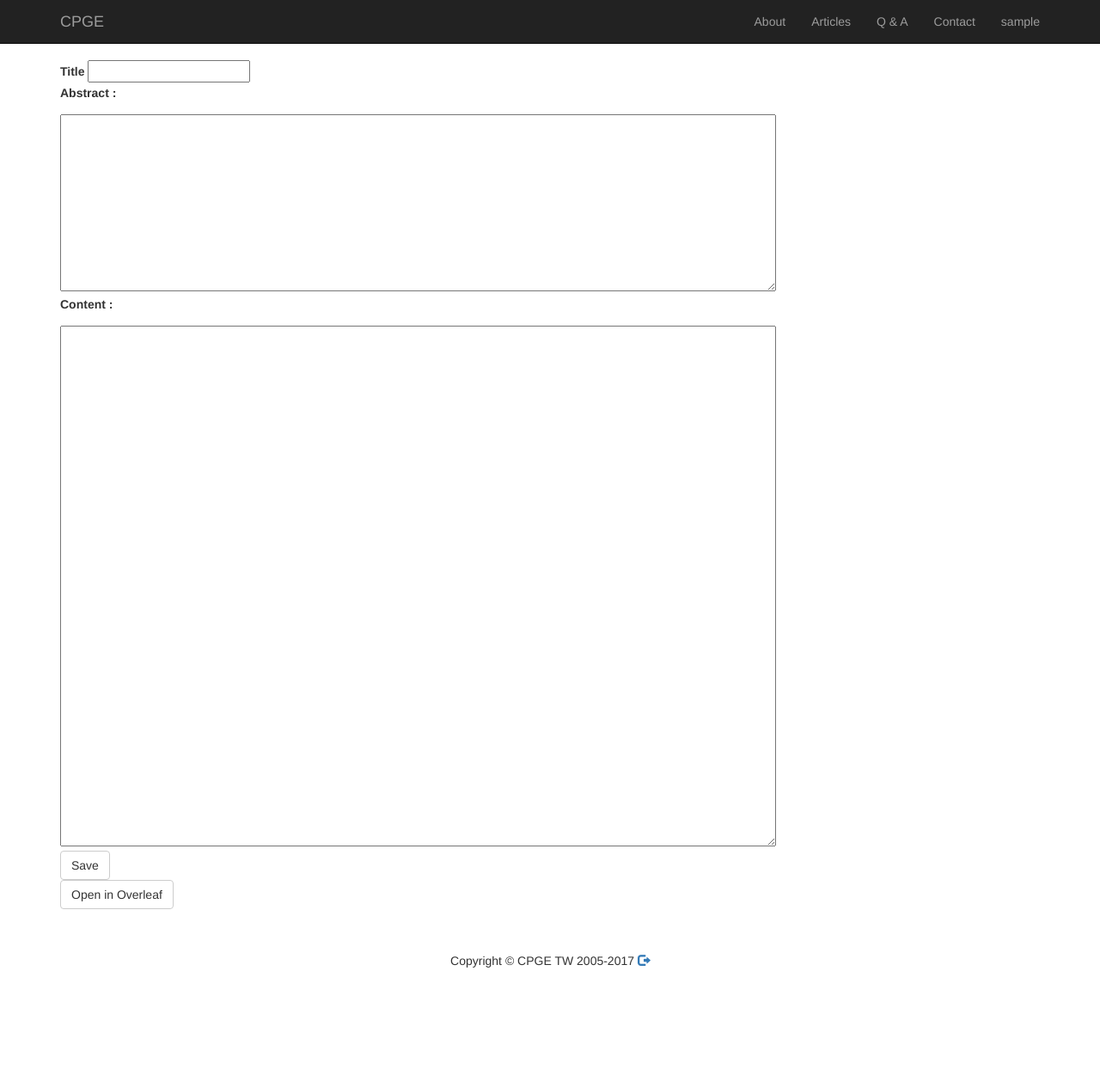
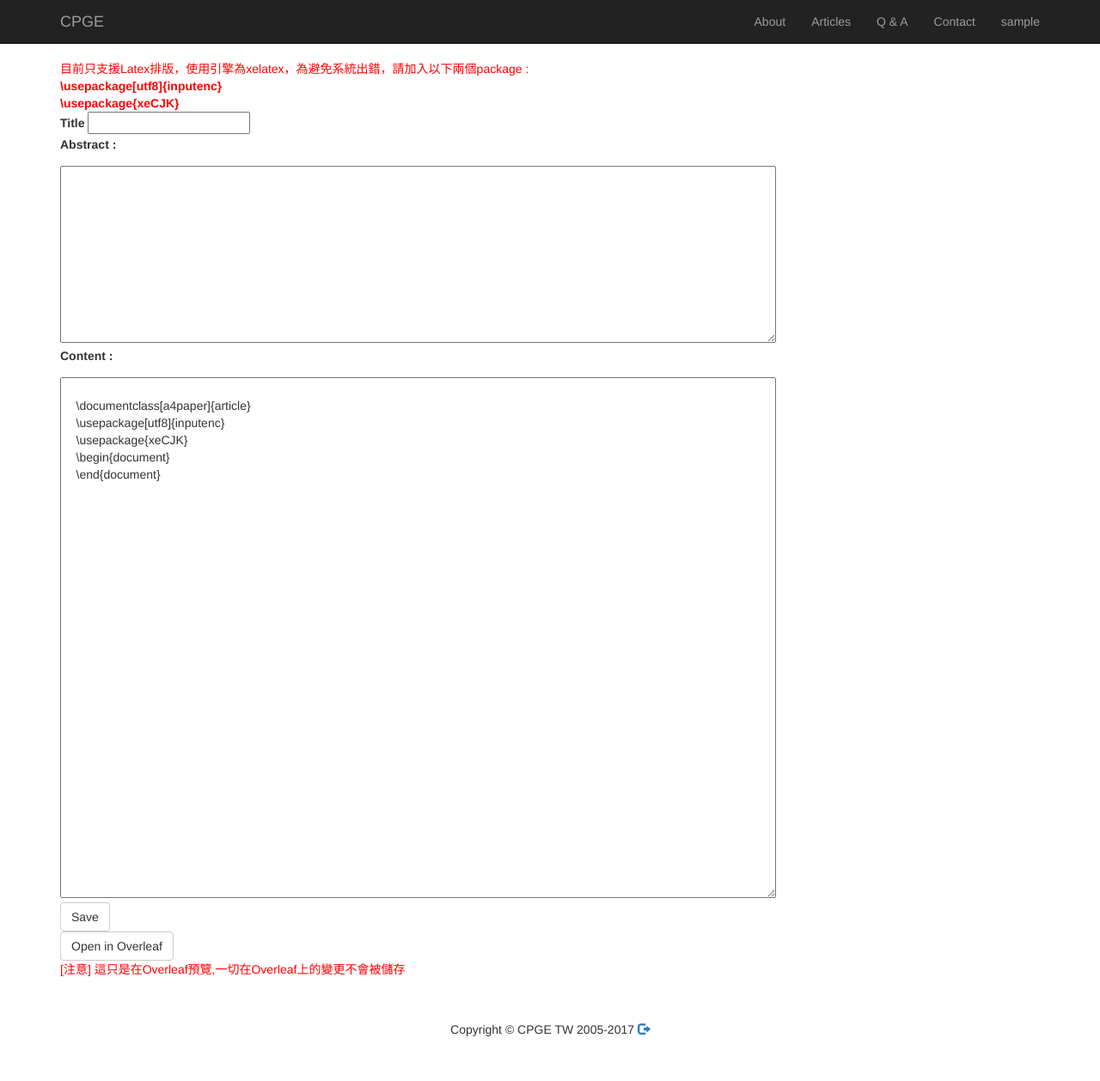
Before and after one commit to anthonyhtyao/cpge_tw, a Django app: page /newarticle in a window 1280 px wide. Shown: the whole page at 86% size. Before the commit the page ends 1126 px from the top, so only its background shows below. Run offline with Django 3.2, Linux system fonts and the light colour scheme; the visitor is signed in with stand-in values (Sample User, id 1); some libraries are stand-ins or nearby versions.

Commit message:
Add comment in create article's page

```diff
--- /dev/null
+++ b/static/css/style.css
@@ -0,0 +1,3 @@
+.important {
+    color : red;
+}
--- a/templates/admin/newArticle.html
+++ b/templates/admin/newArticle.html
@@ -1,5 +1,12 @@
 {% extends 'base.html' %}
 {% block body_block %}
+<div class="important">
+目前只支援Latex排版，使用引擎為xelatex，為避免系統出錯，請加入以下兩個package : <br/>
+<b>
+  \usepackage[utf8]{inputenc}<br/>
+  \usepackage{xeCJK}
+</b>
+</div>
   {% if currentArticle %}
     <form id = "article_form" method="post" action="/article/{{currentArticle.id}}/edit" enctype="multipart/form-data">
   {% else %}
@@ -14,15 +21,36 @@
   <textarea id="newAbstract" type="text" name="abstract" cols ="100" rows="10">{{currentArticle.abstract}} </textarea>
   <br/>
   <p><label for='contentLtx'>Content : </label></p>
-  <textarea id="contentLtx" type="text" name="contentLtx" cols ="100" rows="30">{{currentArticle.contentLtx}} </textarea>
+  <textarea id="contentLtx" type="text" name="contentLtx" cols ="100" rows="30">
+  {% if currentArticle %}
+    {{currentArticle.contentLtx}}
+  {% else %}
+    \documentclass[a4paper]{article}
+    \usepackage[utf8]{inputenc}
+    \usepackage{xeCJK}
+    \begin{document}
+    \end{document}
+  {% endif %}
+  </textarea>
   <br/>
   <button type="submit" class="btn btn-default">Save</button>
   </div>
-</form>
-<form action="https://www.overleaf.com/docs?engine=xelatex" method="post" target="_blank">
-<textarea id="snip" style="display:none;" name="snip" rows="10" cols="60">{{currentArticle.contentLtx}} </textarea>
+  </form>
+  <form action="https://www.overleaf.com/docs?engine=xelatex" method="post" target="_blank">
+  <textarea id="snip" style="display:none;" name="snip" rows="10" cols="60">
+  {% if currentArticle %}
+    {{currentArticle.contentLtx}}
+  {% else %}
+    \documentclass[a4paper]{article}
+    \usepackage[utf8]{inputenc}
+    \usepackage{xeCJK}
+    \begin{document}
+    \end{document}
+  {% endif %}
+  </textarea>
   <button type="submit" class="btn btn-default">Open in Overleaf</button>
-</form>
+  <p class="important">[注意] 這只是在Overleaf預覽,一切在Overleaf上的變更不會被儲存</p>
+  </form>
 <script>
     $("#contentLtx").change(function() {
         $("#snip").text($("#contentLtx").val());
```
